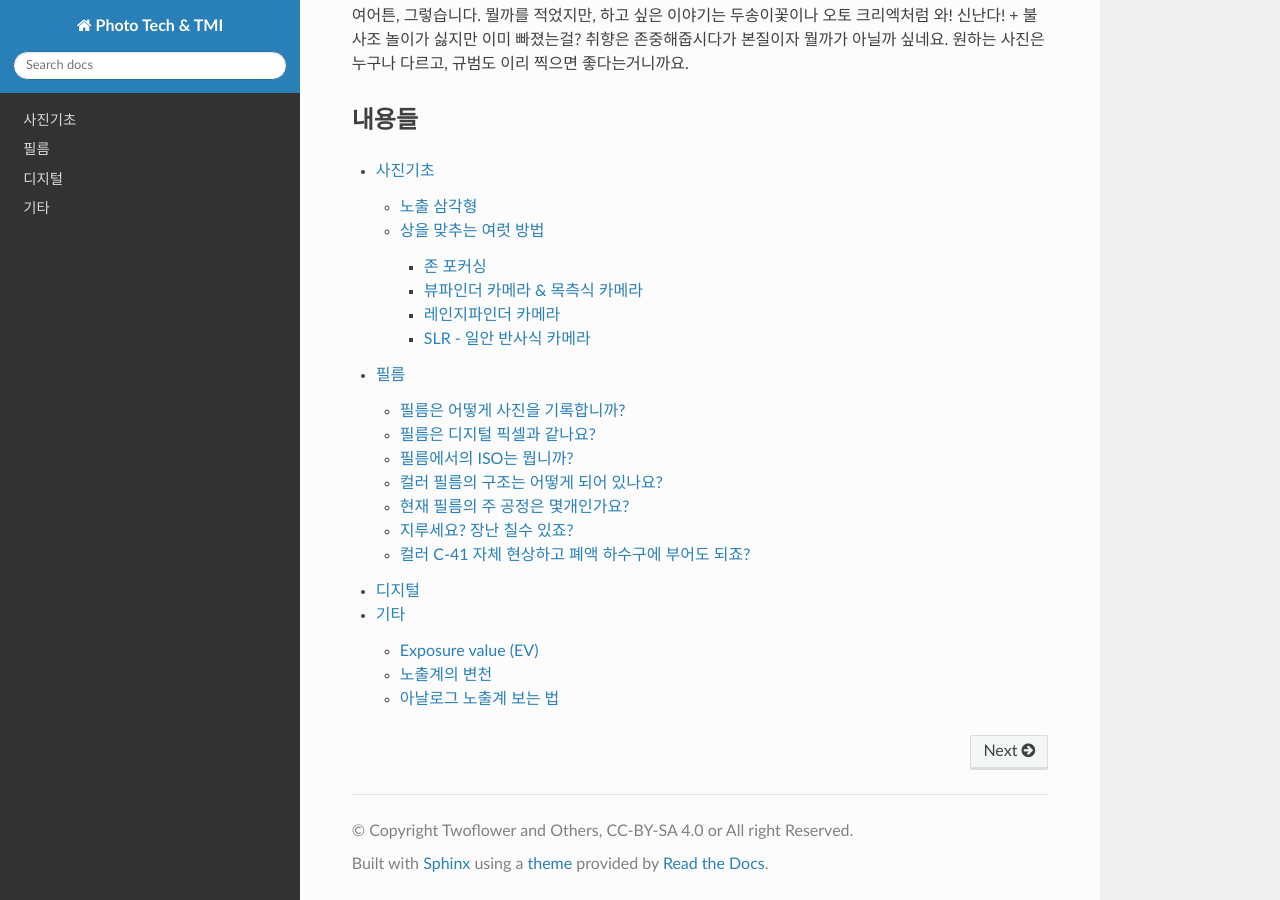
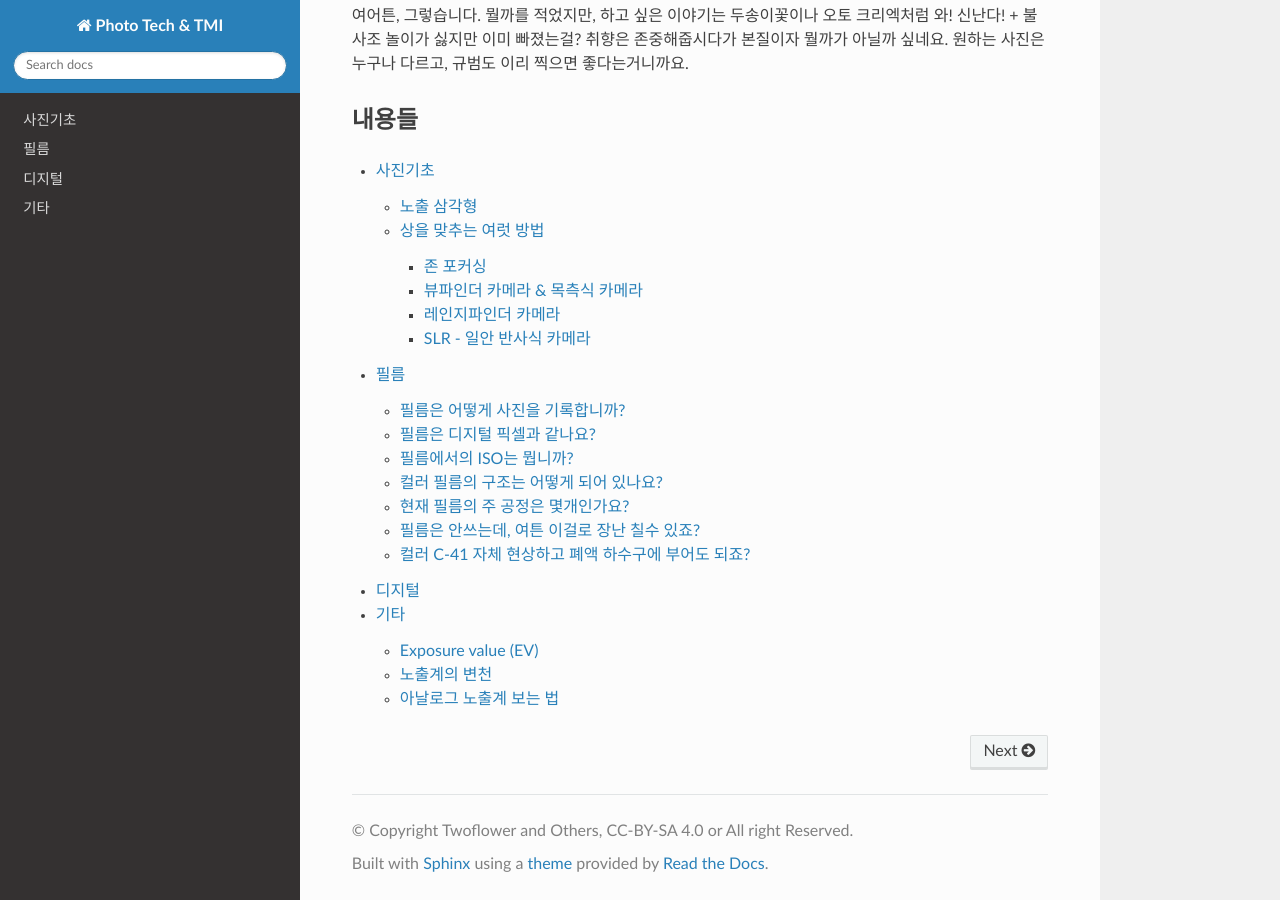
Before and after one commit to readingsnail/readthedocs-photo, a Sphinx documentation site: the page built from docs/source/index.rst, in a window 1280 px wide and 900 px high, scrolled down 967 px. Built offline with Sphinx 7.4.7 and the Read the Docs theme 3.1.0, drawn with Linux system fonts in a browser that asks for light colours.

Commit message:
Some Change

```diff
--- a/docs/source/필름.rst
+++ b/docs/source/필름.rst
@@ -56,8 +56,8 @@
 #. ECN-2 Process - 영화용입니다. 램젯을 없애야죠?
 #. E-6 Process - 포지티브, 그러니까 환등기등에 걸수 있는 필름을 현상하는 프로세스입니다.
 
-지루세요? 장난 칠수 있죠?
------------------------------------
+필름은 안쓰는데, 여튼 이걸로 장난 칠수 있죠?
+---------------------------------------------
 장난 혹은 원래 넣어야 할 필름을 다른 공정에 넣는걸 가리켜서 크로스 프로세스라고 부릅니다. 예술 사진이나 장난을 치고 싶으시다면 이걸 추천드리죠. 색깔이 재미있게 나는 경우도 있습니다.
 
 .. image:: images/Xpro.jpg
```
